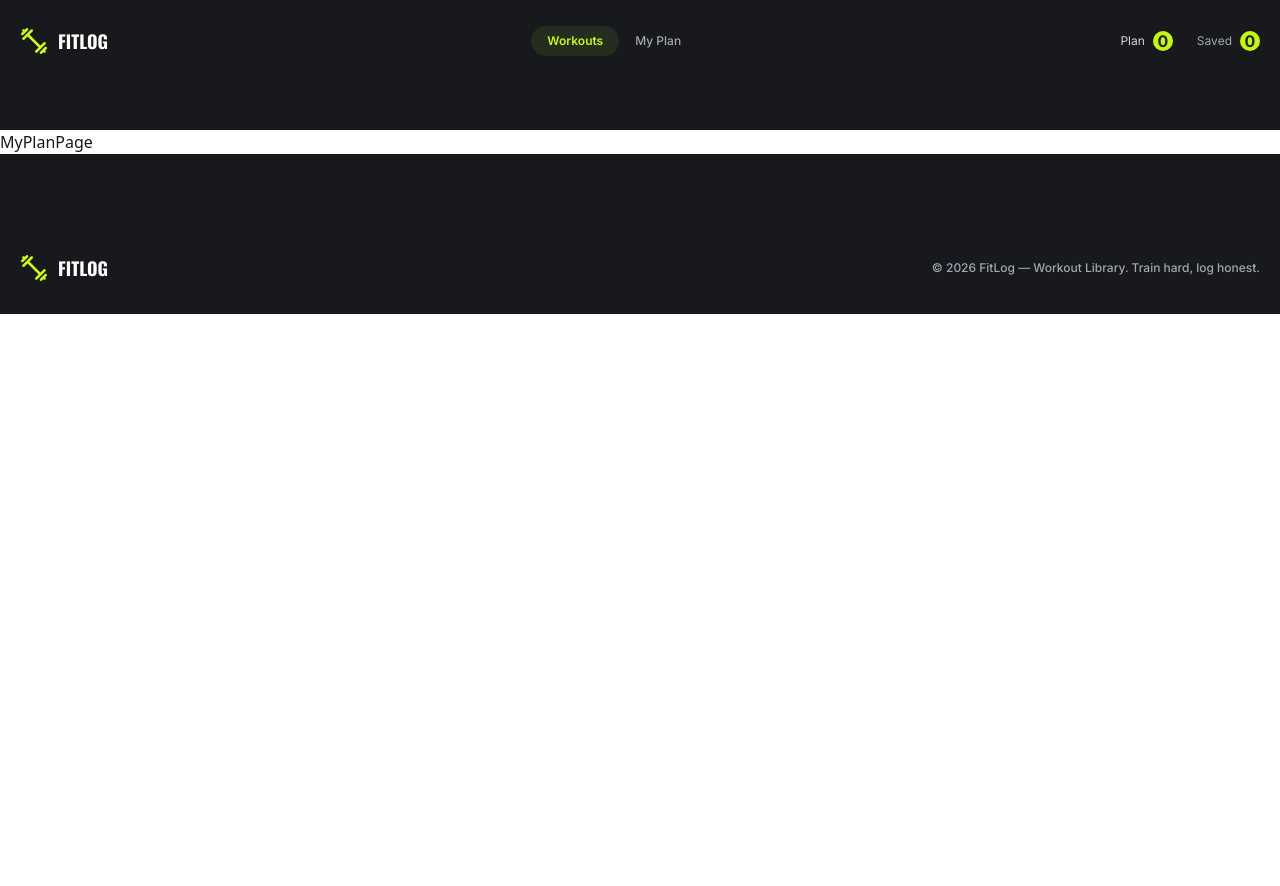
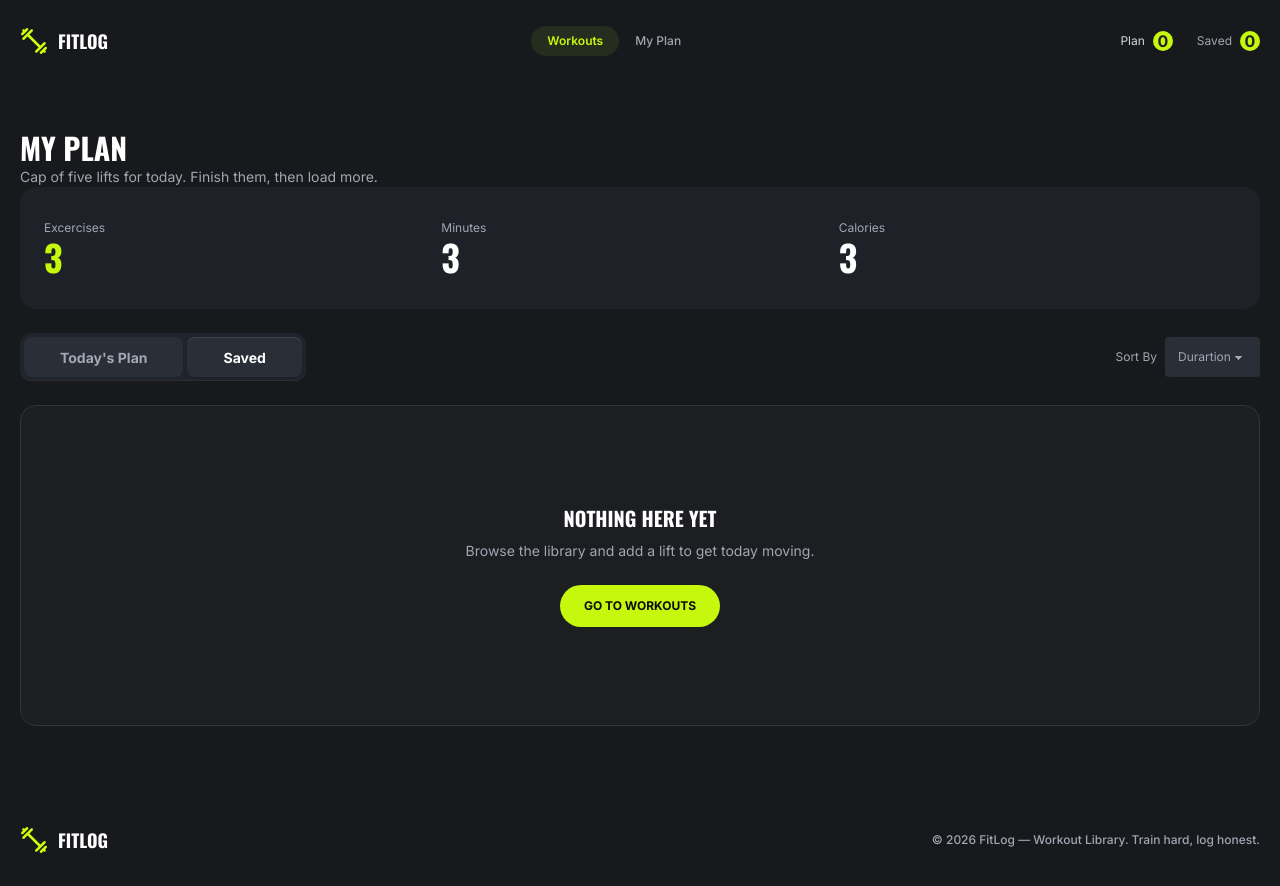
Before and after one commit to shahjalalrafid-dev/fit-log-project, a Next.js app: page /myplanpage in a window 1280 px wide. Before the commit the page ends 800 px from the top, so only its background shows below. Built offline with nearby package versions, Linux system fonts and the light colour scheme.

Commit message:
All Plan Page Completed

```diff
--- a/package.json
+++ b/package.json
@@ -9,6 +9,9 @@
     "lint": "eslint"
   },
   "dependencies": {
+    "@emotion/react": "^11.14.0",
+    "@emotion/styled": "^11.14.1",
+    "@mui/material": "^9.4.0",
     "next": "16.3.6",
     "react": "19.2.8",
     "react-dom": "19.2.8",
--- a/src/app/myplanpage/page.tsx
+++ b/src/app/myplanpage/page.tsx
@@ -1,8 +1,66 @@
+import { Box, FormControl, InputLabel, MenuItem, Select } from '@mui/material'
 import React from 'react'
 
 const MyPlanPage = () => {
   return (
-    <div>MyPlanPage</div>
+    <section className='bg-maintheme opacity-95 '>
+      <div className='container mx-auto px-5'>
+
+        <h2 className='font-oswald font-bold text-3xl text-white'>MY PLAN</h2>
+        <p className='text-offwhite font-inter text-[14px]'>Cap of five lifts for today. Finish them, then load more.</p>
+        <div className='bg-[#13161D] px-6 py-8 rounded-2xl'>
+          <div className='grid grid-cols-3 '>
+            <div>
+              <p className='text-offwhite font-inter text-[12px]'>Excercises</p>
+              <h4 className='font-oswald font-bold text-4xl text-lightgreen'>3</h4>
+            </div>
+            <div>
+              <p className='text-offwhite font-inter text-[12px]'>Minutes</p>
+              <h4 className='font-oswald font-bold text-4xl text-white'>3</h4>
+            </div>
+            <div>
+              <p className='text-offwhite font-inter text-[12px]'>Calories</p>
+              <h4 className='font-oswald font-bold text-4xl text-white'>3</h4>
+            </div>
+
+          </div>
+
+
+        </div>
+        <div className='flex justify-between my-6 items-center'>
+
+          <div className="tabs tabs-box bg-[#151921] text-offwhite  p-1 gap-1 rounded-xl">
+            <input type="radio" name="my_tabs_1" className="tab text-offwhite bg-[#1f242D] px-9 py-2 rounded-lg font-inter font-bold" aria-label="Today's Plan" />
+            <input type="radio" name="my_tabs_1" className="tab text-white bg-[#1f242D] px-9 py-2 rounded-lg font-inter font-bold" aria-label="Saved" defaultChecked />
+
+          </div>
+
+          <div className='flex items-center gap-x-2'>
+            <p className='text-offwhite font-inter text-[12px]'>Sort By</p>
+            <div>
+              <select defaultValue="Pick a font" className="select select-ghost bg-[#1f242D] text-offwhite outline-none font-inter text-[12px]">
+
+                <option>Durartion</option>
+                <option>Calories</option>
+                <option>Rating</option>
+              </select>
+            </div>
+
+
+          </div>
+        </div>
+        <div className='bg-[#101216] border border-[#282A2D] rounded-2xl py-24.5'>
+          <div className='text-center'>
+            <h4 className='uppercase font-oswald font-bold text-xl text-white'>Nothing Here Yet</h4>
+            <p className='text-offwhite font-inter text-[14px] mt-2'>Browse the library and add a lift to get today moving.</p>
+            <button className='mt-6 px-6 py-3 bg-lightgreen text-black font-inter font-bold text-[12px] rounded-full uppercase'>Go to Workouts</button>
+          </div>
+
+        </div>
+
+
+      </div>
+    </section>
   )
 }
 
```
Also changed, not shown: 1 other file (tests, documents, lock files or other folders).
